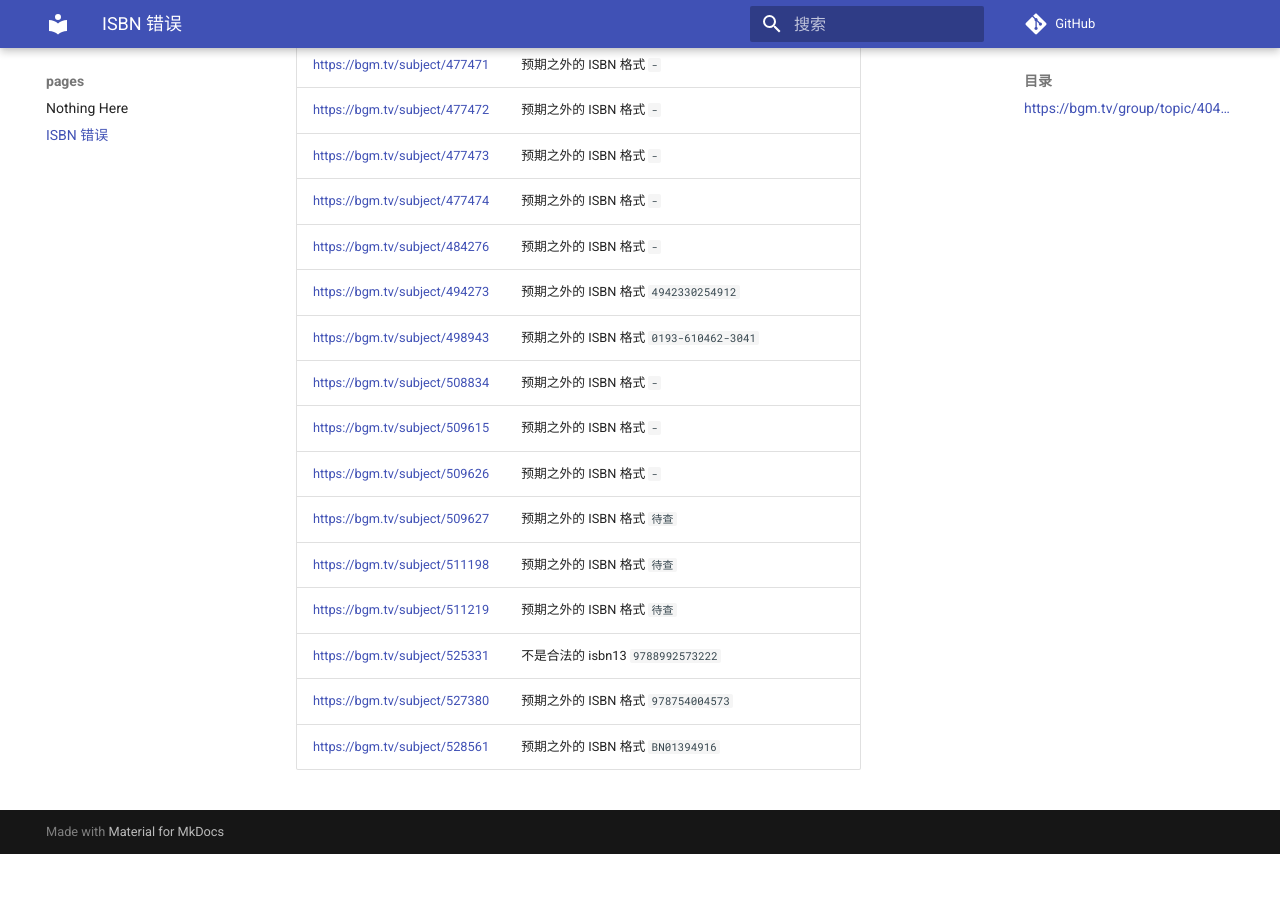
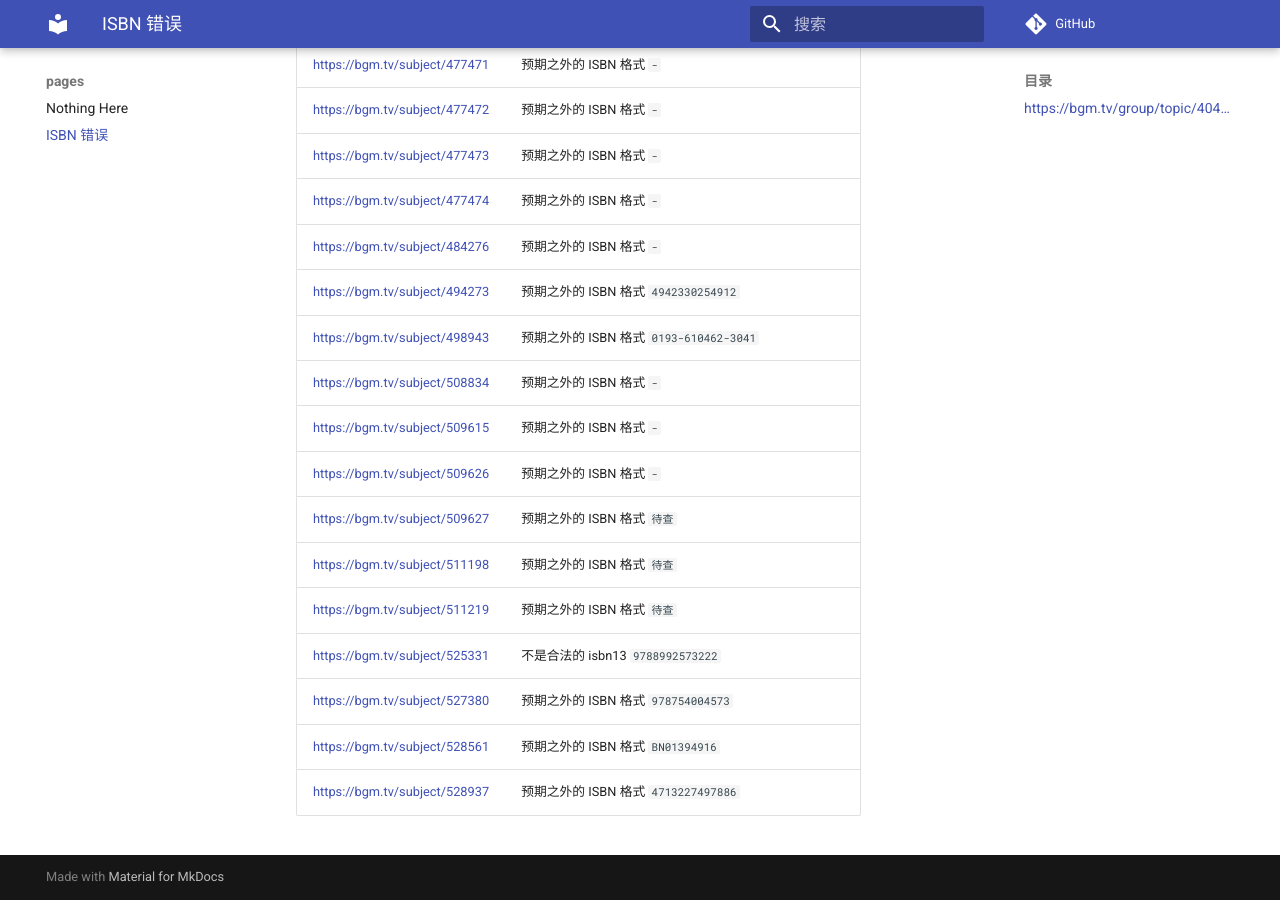
Before and after one commit to trim21/bangumi-pages, an MkDocs documentation site: the page built from docs/isbn.md, in a window 1280 px wide and 900 px high, scrolled down 5323 px. Built offline with MkDocs 1.6.1 and Material for MkDocs 9.7.7, drawn with Linux system fonts in a browser that asks for light colours; comment, search, counter and statistics services are not loaded; before the commit the page ends 6177 px from its top, so only the background shows below that; part of the change alters nothing that is shown.

Commit message:
update isbn.md

```diff
--- a/docs/isbn.md
+++ b/docs/isbn.md
@@ -1,7 +1,7 @@
 # ISBN 错误
 ## <https://bgm.tv/group/topic/404801>
 
-total 127
+total 128
 
 | url | error |
 | --- |  ---  |
@@ -132,3 +132,4 @@ total 127
 | <https://bgm.tv/subject/525331> | 不是合法的 isbn13 <code>9788992573222</code> |
 | <https://bgm.tv/subject/527380> | 预期之外的 ISBN 格式 `978754004573` |
 | <https://bgm.tv/subject/528561> | 预期之外的 ISBN 格式 `BN01394916` |
+| <https://bgm.tv/subject/528937> | 预期之外的 ISBN 格式 `4713227497886` |
```
